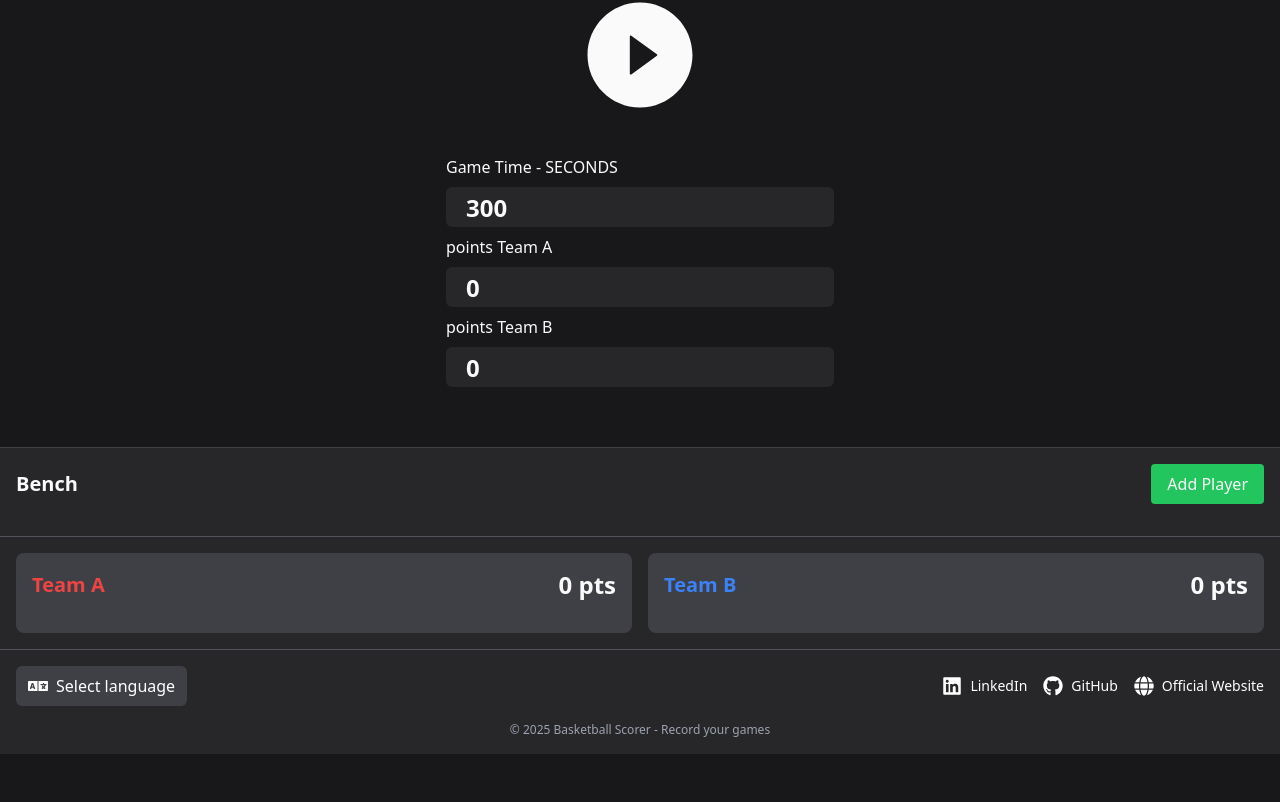
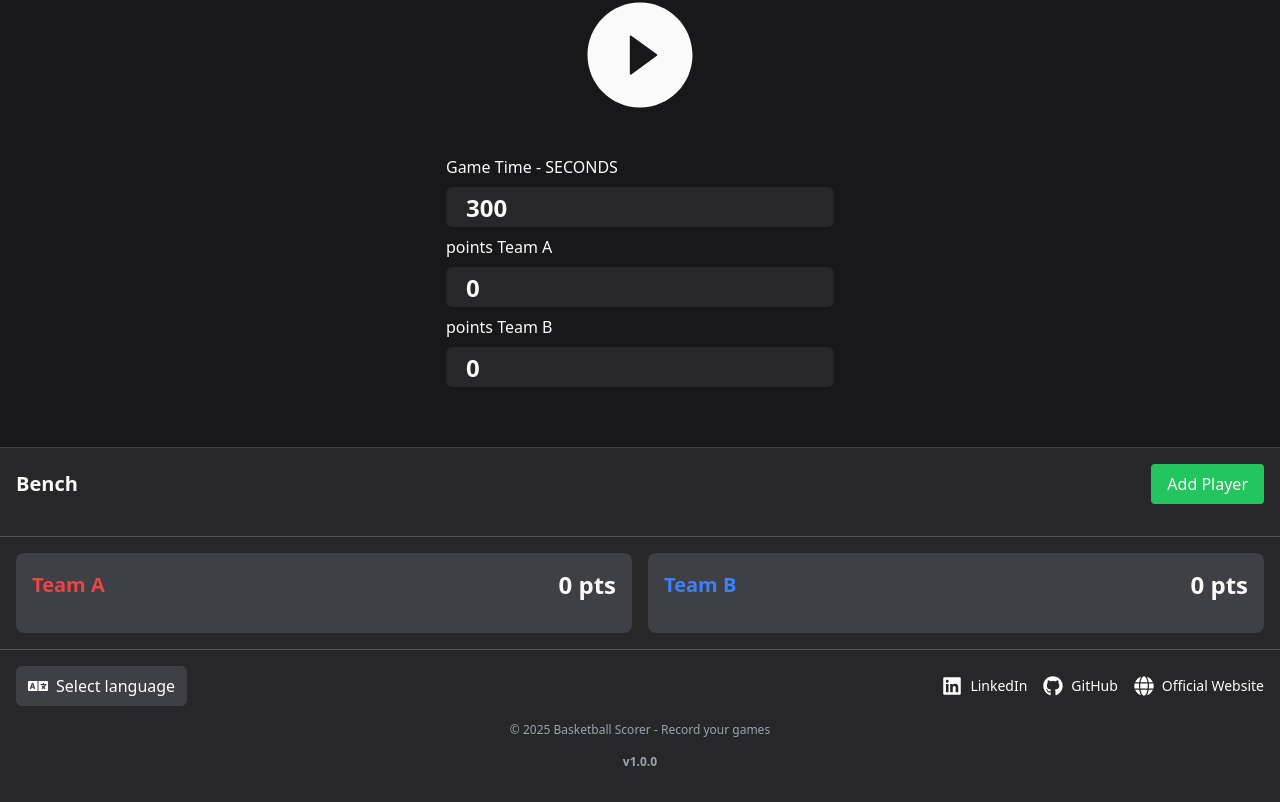
Before and after one commit to sirguilherme97/placar-basquete, a Next.js app: page / in a window 1280 px wide. Shown: the part 513-1315 px from the top of the page. Before the commit the page ends 1267 px from the top, so only its background shows below. Built offline with nearby package versions, Linux system fonts and the light colour scheme.

Commit message:
add(version):on footer

```diff
--- a/next.config.js
+++ b/next.config.js
@@ -118,6 +118,14 @@ const withPWA = require('next-pwa')({
   ]
 })
 
-const nextConfig = {}
+const nextConfig = {
+  webpack: (config) => {
+    config.module.rules.push({
+      test: /package\.json$/,
+      type: 'json',
+    });
+    return config;
+  },
+}
 
 module.exports = withPWA(nextConfig)
--- a/src/app/components/Footer.tsx
+++ b/src/app/components/Footer.tsx
@@ -5,6 +5,7 @@ import { useLanguage } from '../context/LanguageContext';
 import { useDirection } from '../context/DirContext';
 import { FaLinkedin, FaGithub, FaGlobe, FaLanguage } from 'react-icons/fa';
 import LanguageSelectorModal from './LanguageSelectorModal';
+import { APP_VERSION } from '../constants';
 
 export default function Footer() {
   const { language, translations } = useLanguage();
@@ -56,8 +57,9 @@ export default function Footer() {
           </div>
         </div>
 
-        <div className="text-center mt-4 text-xs text-gray-400">
-          © {new Date().getFullYear()} Basketball Scorer - {translations.copy}
+        <div className="flex flex-col items-center justify-center space-y-4 mb-4 text-center mt-4 text-xs text-gray-400">
+          <span className="font-normal text-xs">© {new Date().getFullYear()} Basketball Scorer - {translations.copy}</span>
+          <span className="font-bold">v{APP_VERSION}</span>
         </div>
       </footer>
 
--- /dev/null
+++ b/src/app/constants.ts
@@ -0,0 +1,4 @@
+// Versão do aplicativo
+export const APP_VERSION = '1.0.0';
+
+// Outras constantes podem ser adicionadas aqui
```
